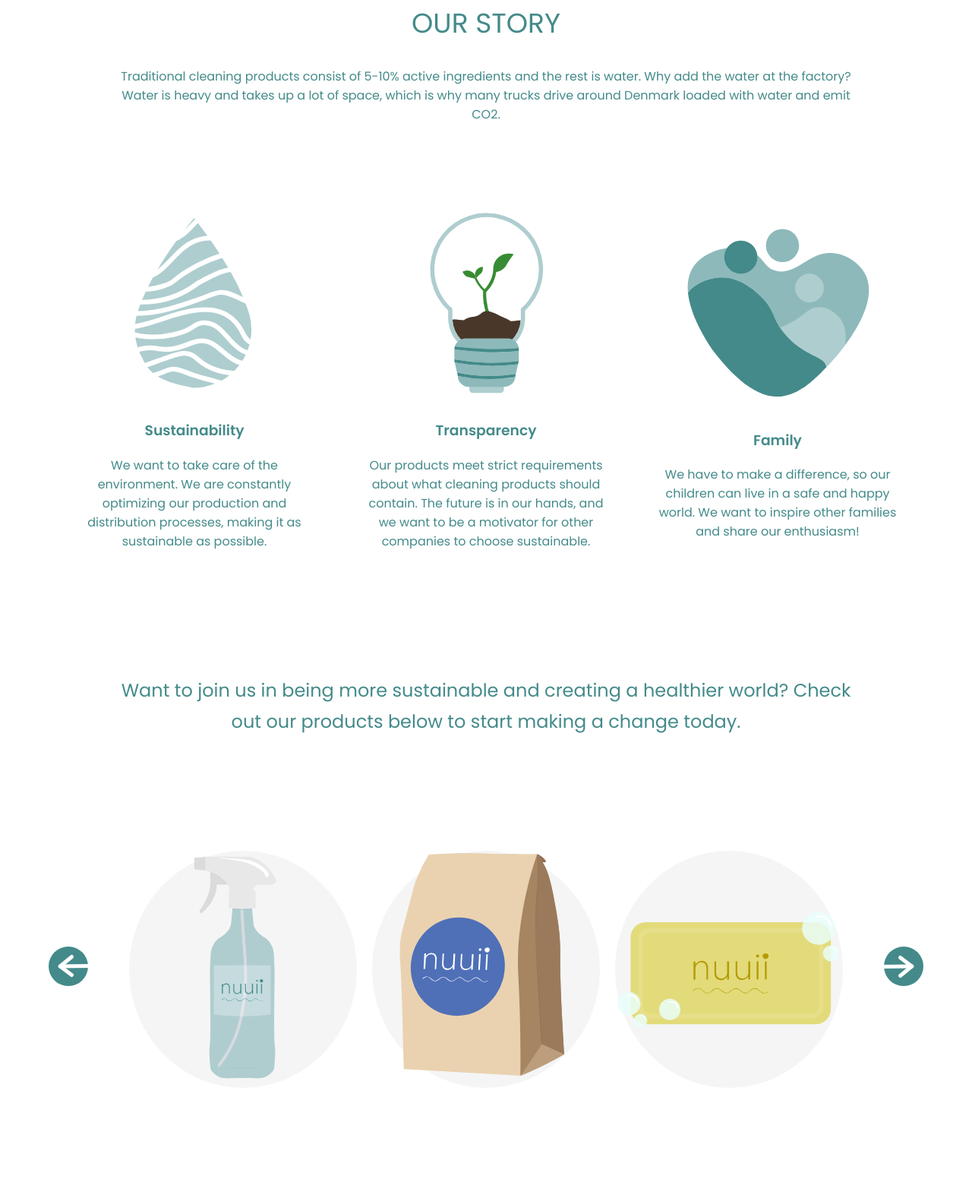
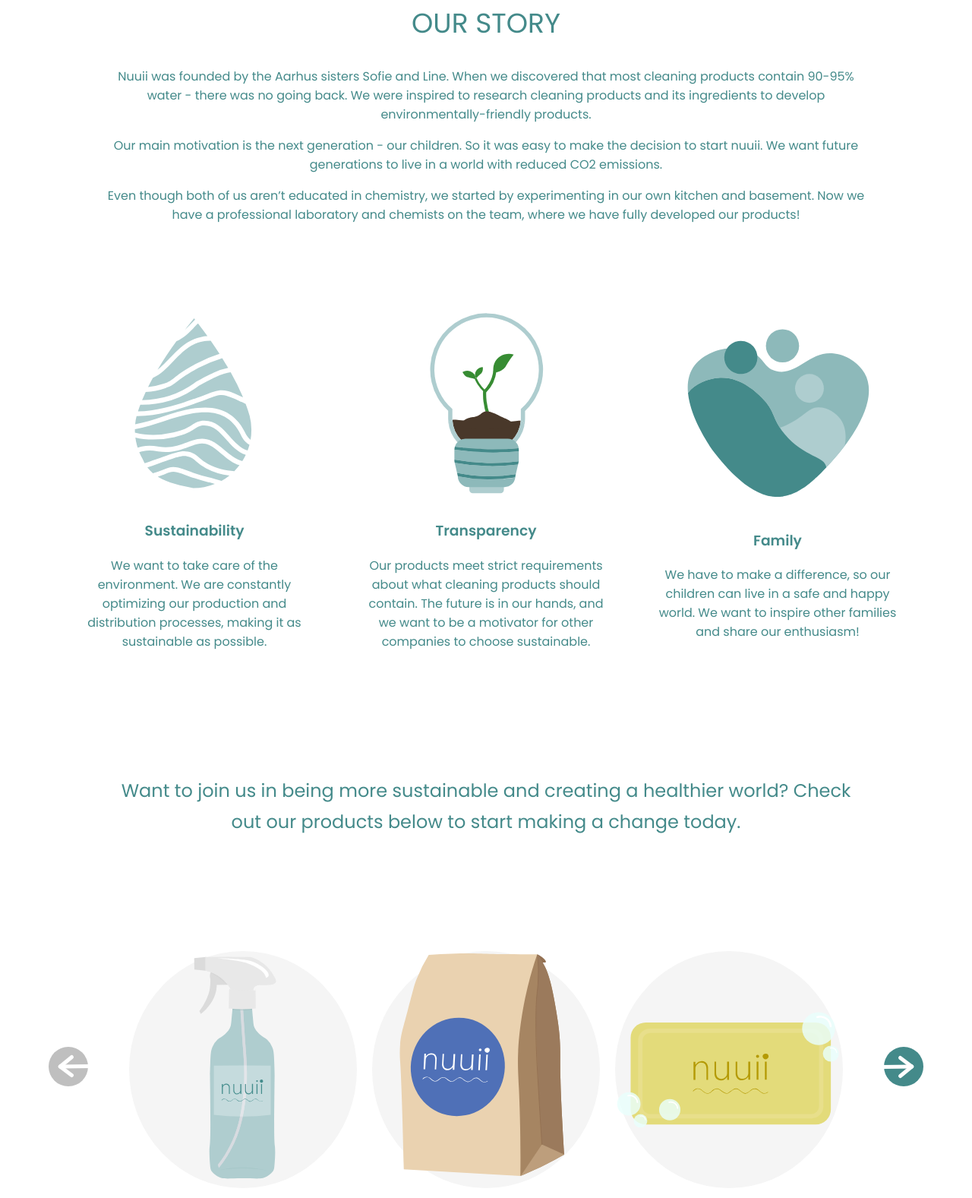
Before and after one commit to mildakozak/webdocumentary, a plain HTML site: page index.html in a window 1280 px wide. Shown: the part 3536-5113 px from the top of the page at 76% size. Drawn offline with Linux system fonts and the light colour scheme.

Commit message:
Update index.html

```diff
--- a/index.html
+++ b/index.html
@@ -119,7 +119,9 @@
       <div class="wrapper">
       <div class="paragraph-wapper">
       <h2>OUR STORY</h2>
-      <p>Traditional cleaning products consist of 5-10% active ingredients and the rest is water. Why add the water at the factory? Water is heavy and takes up a lot of space, which is why many trucks drive around Denmark loaded with water and emit CO2.</p>
+      <p>Nuuii was founded by the Aarhus sisters Sofie and Line. When we discovered that most cleaning products contain 90-95% water - there was no going back. We were inspired to research cleaning products and its ingredients to develop environmentally-friendly products.</p>
+      <p>Our main motivation is the next generation - our children. So it was easy to make the decision to start nuuii. We want future generations to live in a world with reduced CO2 emissions.</p>
+      <p>Even though both of us aren’t educated in chemistry, we started by experimenting in our own kitchen and basement. Now we have a professional laboratory and chemists on the team, where we have fully developed our products!</p>
       </div>
       </div>
     </section>
@@ -158,7 +160,7 @@
         <div class="product-flex-container">
 
         <div class="arrow" onclick="slideLeft()">
-          <img src="images/icons/arrow.svg" alt="Arrow icon" id="left-arrow-icon">
+          <img src="images/icons/arrow-grey.svg" alt="Arrow icon" id="left-arrow-icon">
         </div>
 
         <div class="product-wapper">
```
